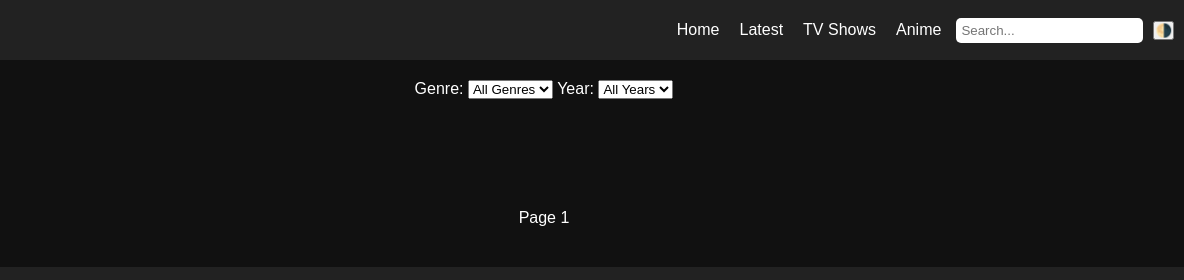
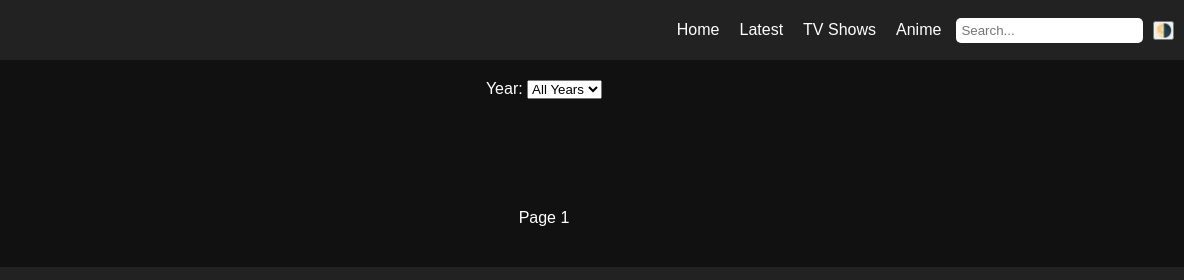
Before and after one commit to Philic19/moviesite, a plain HTML site: page my-website/anime.html in a window 1280 px wide. Shown: the top 280 px of the page, 96-1280 px from the left. Drawn offline with Linux system fonts and the light colour scheme.

Commit message:
Update anime.html

```diff
--- a/my-website/anime.html
+++ b/my-website/anime.html
@@ -22,9 +22,6 @@
   </div>
 
   <div class="genre-filter-container" style="text-align:center; margin: 20px;">
-    <label for="genre-select">Genre:</label>
-    <select id="genre-select"><option value="">All Genres</option></select>
-
     <label for="year-select">Year:</label>
     <select id="year-select"><option value="">All Years</option></select>
   </div>
```
